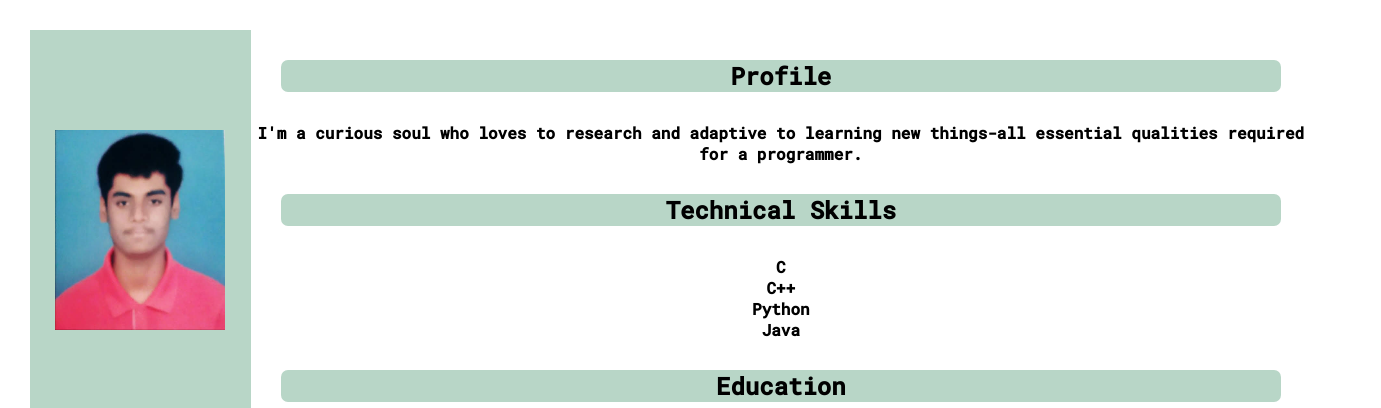
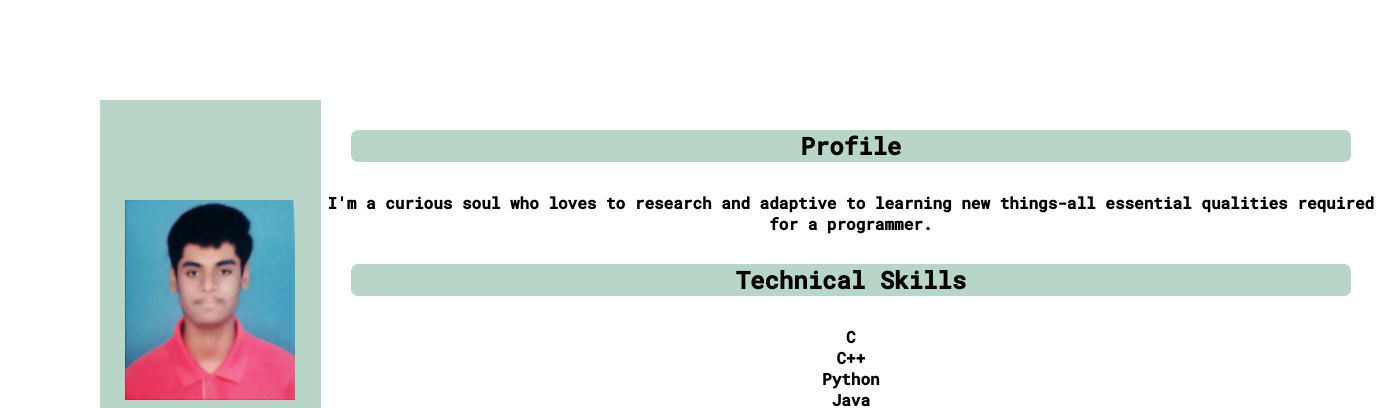
Before and after one commit to atharva753/resume, a plain HTML site: page index.html in a window 1280 px wide. Shown: the top 408 px of the page, 1381 px wide, since content can reach past the window. Drawn offline with Linux system fonts and the light colour scheme.

Commit message:
Update index.css

```diff
--- a/index.css
+++ b/index.css
@@ -1,6 +1,6 @@
 @import url('https://fonts.googleapis.com/css2?family=Roboto+Mono:wght@200;300;400;500&display=swap');
 body {
-    margin: 30px;
+    margin: 100px;
     font-family: 'Roboto Mono', monospace;
 }
 .mint {
```
